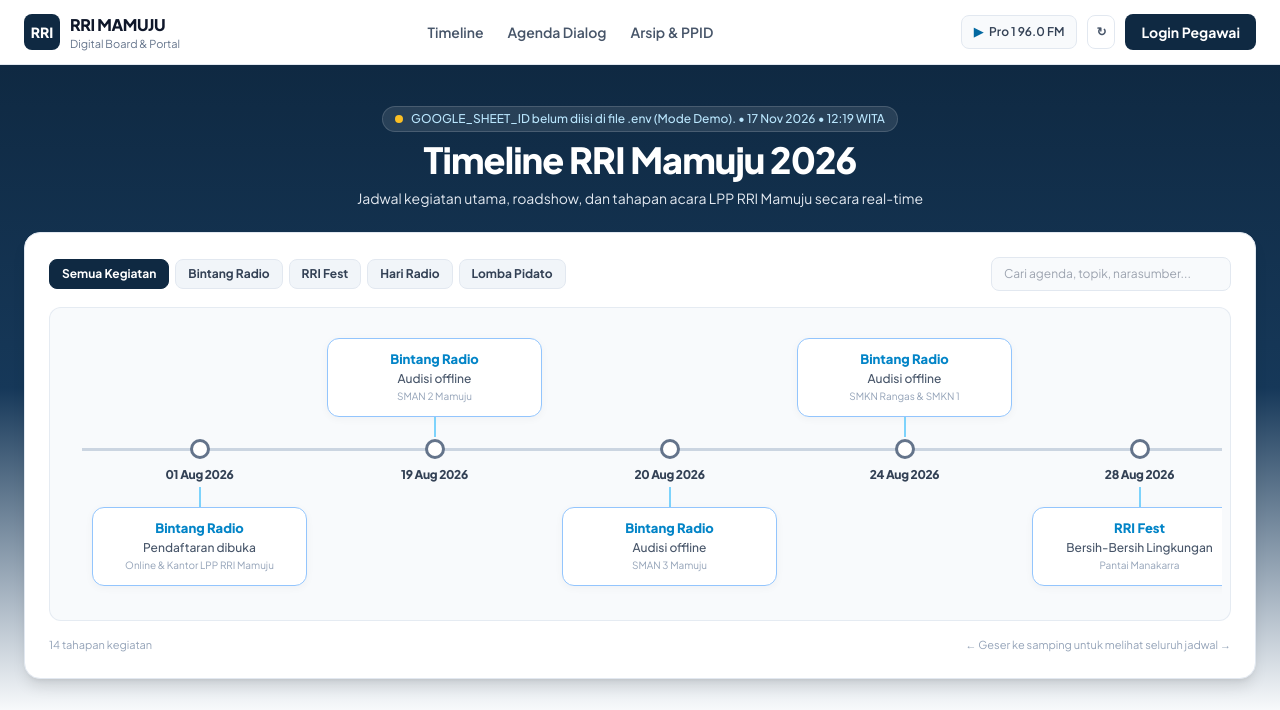
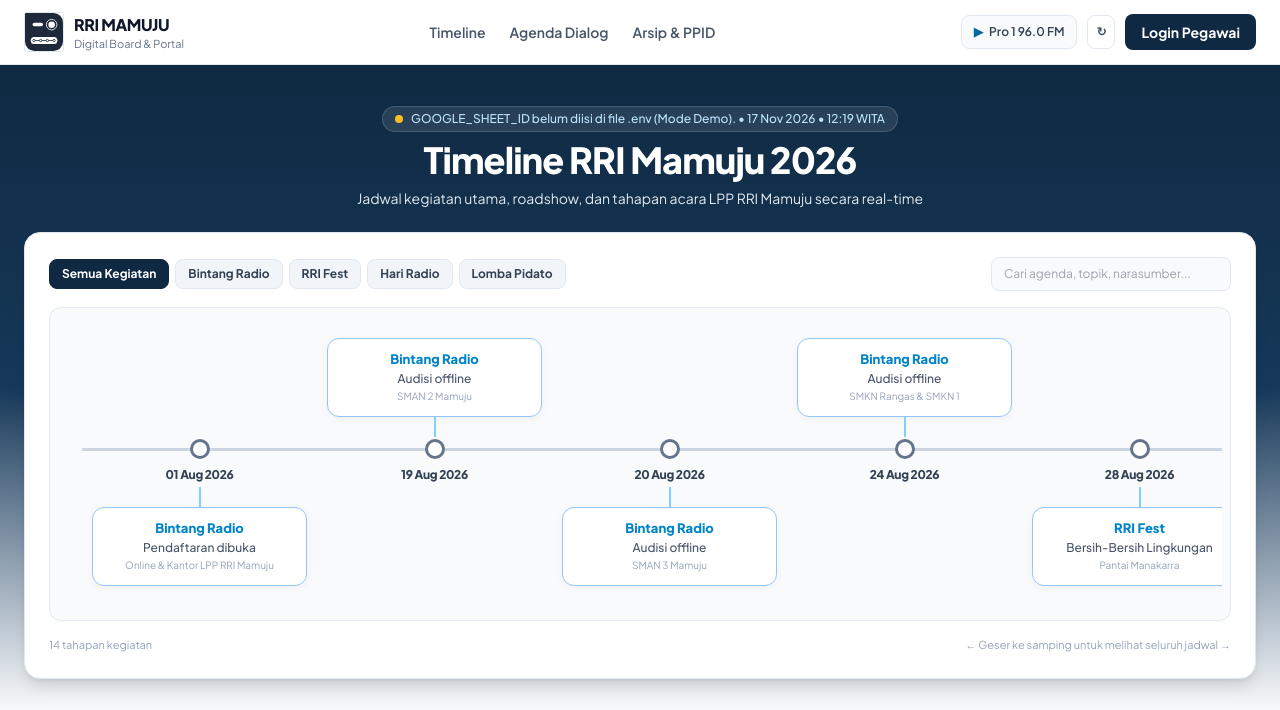
Before and after one commit to ikhwnfzan/dashboard-rrimamuju, a Flask app: page / in a window 1280 px wide. Shown: the top 710 px of the page. Run offline with Flask 3, Linux system fonts and the light colour scheme; some libraries are stand-ins or nearby versions.

Commit message:
update UI add favicon

```diff
--- a/app.py
+++ b/app.py
@@ -1,6 +1,6 @@
 import os
 from datetime import datetime
-from flask import Flask, render_template, request, jsonify, session
+from flask import Flask, render_template, request, jsonify, session, send_from_directory
 from dotenv import load_dotenv
 from sheets_service import SheetsDB
 
@@ -48,6 +48,11 @@ STATION_INFO = {
 def index():
     user = session.get("user")
     return render_template("index.html", station=STATION_INFO, user=user)
+
+
+@app.route("/favicon.svg")
+def favicon():
+    return send_from_directory(app.template_folder, "favicon.svg", mimetype="image/svg+xml")
 
 
 @app.route("/api/board")
--- a/templates/index.html
+++ b/templates/index.html
@@ -3,6 +3,7 @@
 <head>
   <meta charset="UTF-8" />
   <meta name="viewport" content="width=device-width, initial-scale=1.0" />
+  <link rel="icon" type="image/svg+xml" href="{{ url_for('favicon') }}" />
   <title>RRI Mamuju — Landing Page &amp; Digital Dashboard</title>
   <script src="https://cdn.tailwindcss.com"></script>
   <link rel="preconnect" href="https://fonts.googleapis.com">
@@ -70,9 +71,7 @@
     <div class="max-w-7xl mx-auto px-4 sm:px-6 h-16 flex items-center justify-between gap-4">
       <!-- Brand -->
       <a href="#" class="flex items-center gap-2.5 shrink-0">
-        <div class="w-9 h-9 rounded-lg bg-[#0F2942] text-white font-extrabold flex items-center justify-center text-sm shadow-xs">
-          RRI
-        </div>
+        <img src="favicon.svg" alt="RRI" class="w-10 h-10 rounded-sm border border-slate-200 object-cover" />
         <div class="leading-tight">
           <span class="font-extrabold text-base text-slate-900 tracking-tight block">RRI MAMUJU</span>
           <span class="text-[11px] text-slate-500 hidden sm:block">Digital Board &amp; Portal</span>
```
Also changed, not shown: templates/favicon.svg (added).
